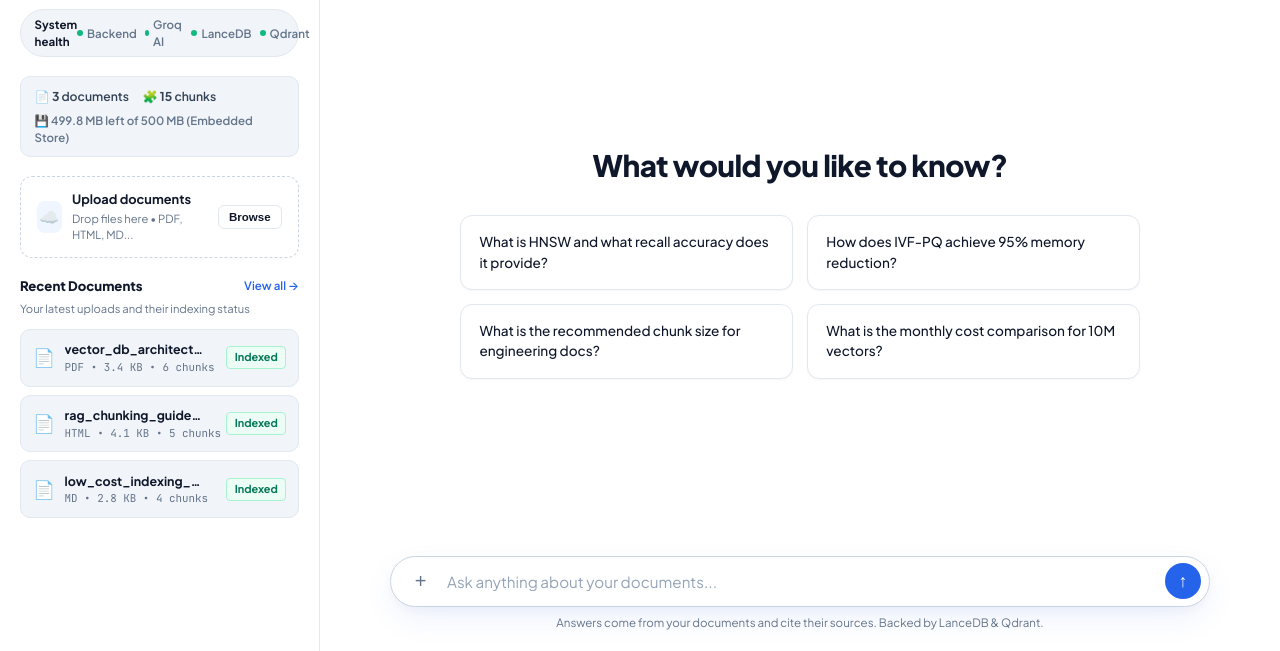
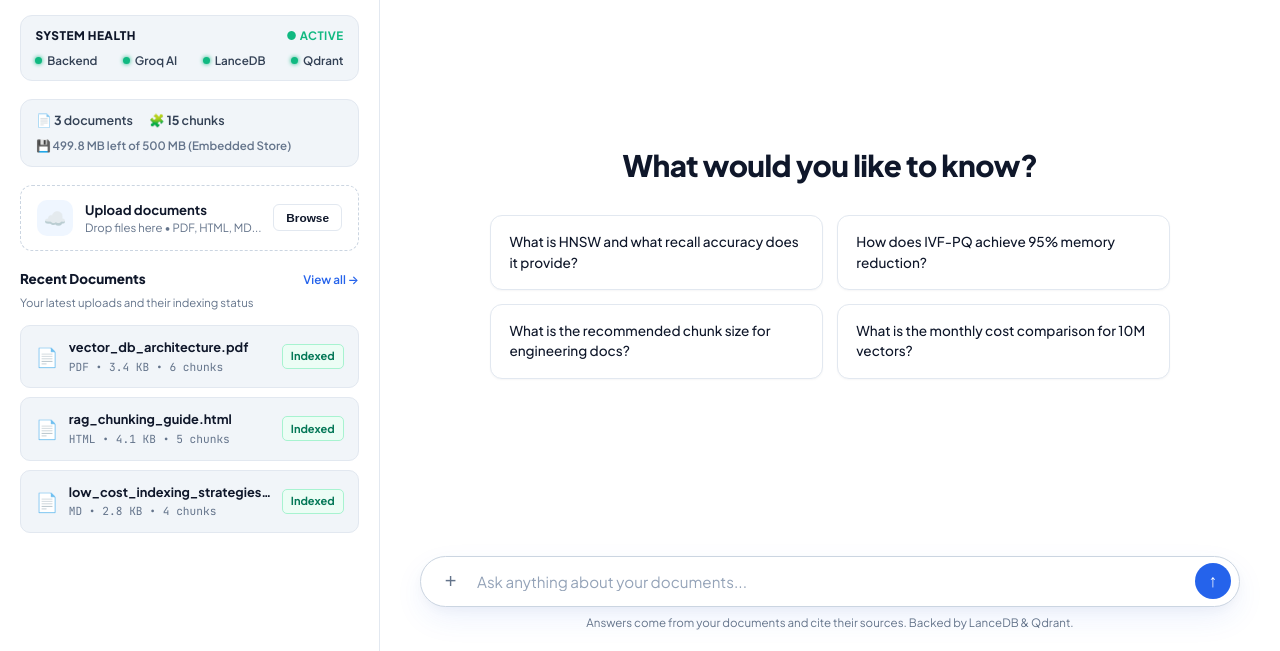
Before and after one commit to Mohityadav55199/SynergyLabs_Assignment, a website: page public/index.html in a window 1280 px wide. Shown: the part 149-800 px from the top of the page. Drawn offline with Linux system fonts and the light colour scheme.

Commit message:
fix(ui): widen left sidebar to 380px and prevent text wrapping/overlapping

```diff
--- a/public/index.html
+++ b/public/index.html
@@ -170,90 +170,105 @@
     /* App Layout */
     .app-layout {
       display: grid;
-      grid-template-columns: 320px 1fr;
+      grid-template-columns: 380px 1fr;
       flex: 1;
       height: calc(100vh - 53px);
       overflow: hidden;
       background: var(--bg-app);
+    }
+    @media (max-width: 960px) {
+      .app-layout { grid-template-columns: 320px 1fr; }
     }
 
     /* Left Sidebar */
     .sidebar {
       background: #ffffff;
       border-right: 1px solid var(--border-subtle);
-      padding: 1.25rem;
+      padding: 1.35rem 1.25rem;
       display: flex;
       flex-direction: column;
       gap: 1.15rem;
       overflow-y: auto;
     }
     .sidebar-header h2 {
-      font-size: 1.1rem;
+      font-size: 1.15rem;
       font-weight: 800;
       color: var(--text-heading);
       letter-spacing: -0.01em;
     }
     .sidebar-header p {
-      font-size: 0.8rem;
+      font-size: 0.82rem;
       color: var(--text-muted);
-      margin-top: 0.2rem;
-      line-height: 1.4;
+      margin-top: 0.25rem;
+      line-height: 1.45;
     }
 
-    /* System Health Pill */
+    /* System Health Card (Spacious, No Overlap) */
     .health-pill-card {
       background: var(--bg-surface-alt);
       border: 1px solid var(--border-subtle);
-      border-radius: 9999px;
-      padding: 0.35rem 0.85rem;
+      border-radius: 12px;
+      padding: 0.65rem 0.9rem;
       display: flex;
+      flex-direction: column;
+      gap: 0.45rem;
+    }
+    .health-card-top {
+      display: flex;
+      justify-content: space-between;
       align-items: center;
-      justify-content: space-between;
-      font-size: 0.72rem;
-      font-weight: 600;
+      font-size: 0.74rem;
+      font-weight: 800;
       color: var(--text-heading);
+      text-transform: uppercase;
+      letter-spacing: 0.04em;
     }
     .health-dots {
       display: flex;
       align-items: center;
+      justify-content: space-between;
       gap: 0.5rem;
     }
     .dot-item {
       display: inline-flex;
       align-items: center;
-      gap: 0.25rem;
-      color: var(--text-muted);
+      gap: 0.3rem;
+      font-size: 0.73rem;
+      font-weight: 600;
+      color: var(--text-body);
+      white-space: nowrap;
     }
     .dot-item .status-dot {
-      width: 6px;
-      height: 6px;
+      width: 7px;
+      height: 7px;
       border-radius: 50%;
       background: var(--green-status);
+      box-shadow: 0 0 4px var(--green-status);
     }
 
     /* Document Stats Pill */
     .stats-summary-card {
       background: var(--bg-surface-alt);
       border: 1px solid var(--border-subtle);
-      border-radius: 10px;
-      padding: 0.65rem 0.85rem;
-      font-size: 0.76rem;
+      border-radius: 12px;
+      padding: 0.7rem 0.95rem;
+      font-size: 0.78rem;
       font-weight: 600;
       color: var(--text-body);
       display: flex;
       flex-direction: column;
-      gap: 0.25rem;
+      gap: 0.3rem;
     }
     .stats-row {
       display: flex;
       align-items: center;
-      gap: 0.85rem;
+      gap: 1rem;
     }
 
     /* Upload Card */
     .upload-card {
       background: #ffffff;
-      border: 1px dashed #cbd5e1;
+      border: 1.5px dashed #cbd5e1;
       border-radius: 12px;
       padding: 0.85rem 1rem;
       display: flex;
@@ -270,37 +285,42 @@
     .upload-info {
       display: flex;
       align-items: center;
-      gap: 0.65rem;
+      gap: 0.75rem;
+      overflow: hidden;
     }
     .upload-icon {
       background: var(--blue-light);
       color: var(--blue-primary);
-      width: 32px;
-      height: 32px;
-      border-radius: 8px;
+      width: 36px;
+      height: 36px;
+      border-radius: 10px;
       display: flex;
       align-items: center;
       justify-content: center;
-      font-size: 1rem;
+      font-size: 1.15rem;
+      flex-shrink: 0;
     }
     .upload-title {
-      font-size: 0.8rem;
+      font-size: 0.82rem;
       font-weight: 700;
       color: var(--text-heading);
     }
     .upload-sub {
-      font-size: 0.7rem;
+      font-size: 0.71rem;
       color: var(--text-muted);
+      white-space: nowrap;
     }
     .btn-browse {
       background: white;
       border: 1px solid var(--border-subtle);
       color: var(--text-heading);
-      font-size: 0.72rem;
-      font-weight: 600;
-      padding: 0.3rem 0.65rem;
+      font-size: 0.74rem;
+      font-weight: 700;
+      padding: 0.35rem 0.75rem;
       border-radius: 6px;
       cursor: pointer;
+      flex-shrink: 0;
+      transition: background 0.15s;
     }
     .btn-browse:hover {
       background: var(--bg-surface-alt);
@@ -310,7 +330,7 @@
     .recent-docs-wrap {
       display: flex;
       flex-direction: column;
-      gap: 0.5rem;
+      gap: 0.55rem;
     }
     .recent-docs-header {
       display: flex;
@@ -318,70 +338,79 @@
       align-items: center;
     }
     .recent-docs-title {
-      font-size: 0.82rem;
+      font-size: 0.84rem;
       font-weight: 800;
       color: var(--text-heading);
     }
     .view-all-link {
-      font-size: 0.72rem;
+      font-size: 0.73rem;
       color: var(--blue-primary);
       font-weight: 600;
       text-decoration: none;
       cursor: pointer;
     }
     .recent-docs-subtitle {
-      font-size: 0.7rem;
+      font-size: 0.71rem;
       color: var(--text-muted);
       margin-top: -0.25rem;
-      margin-bottom: 0.25rem;
+      margin-bottom: 0.3rem;
     }
     .doc-item {
       background: var(--bg-surface-alt);
       border: 1px solid var(--border-subtle);
       border-radius: 10px;
-      padding: 0.65rem 0.75rem;
+      padding: 0.75rem 0.9rem;
       display: flex;
       align-items: center;
       justify-content: space-between;
-      transition: background 0.15s;
+      gap: 0.5rem;
+      transition: background 0.15s, border-color 0.15s;
+      cursor: pointer;
     }
     .doc-item:hover {
       background: #e2e8f0;
+      border-color: #cbd5e1;
     }
     .doc-main {
       display: flex;
       align-items: center;
-      gap: 0.6rem;
+      gap: 0.65rem;
       overflow: hidden;
+      flex: 1;
     }
     .doc-file-icon {
-      font-size: 1.1rem;
+      font-size: 1.15rem;
+      flex-shrink: 0;
     }
     .doc-details {
       overflow: hidden;
+      flex: 1;
     }
     .doc-name {
-      font-size: 0.78rem;
+      font-size: 0.8rem;
       font-weight: 700;
       color: var(--text-heading);
       white-space: nowrap;
       overflow: hidden;
       text-overflow: ellipsis;
-      max-width: 140px;
+      max-width: 210px;
     }
     .doc-sub {
-      font-size: 0.68rem;
+      font-size: 0.7rem;
       color: var(--text-muted);
       font-family: var(--font-mono);
+      white-space: nowrap;
+      margin-top: 0.1rem;
     }
     .doc-status-badge {
       background: var(--green-bg);
       color: #047857;
-      font-size: 0.68rem;
+      font-size: 0.69rem;
       font-weight: 700;
-      padding: 0.15rem 0.45rem;
-      border-radius: 4px;
+      padding: 0.2rem 0.5rem;
+      border-radius: 5px;
       border: 1px solid #a7f3d0;
+      flex-shrink: 0;
     }
 
     /* Right Main Chat Area */
@@ -852,7 +881,10 @@
 
       <!-- System Health Badge -->
       <div class="health-pill-card">
-        <span style="font-weight: 700; color: var(--text-heading);">System health</span>
+        <div class="health-card-top">
+          <span>System health</span>
+          <span style="color: var(--green-status); font-size: 0.72rem; font-weight: 700;">● Active</span>
+        </div>
         <div class="health-dots">
           <span class="dot-item"><span class="status-dot"></span> Backend</span>
           <span class="dot-item"><span class="status-dot"></span> Groq AI</span>
```
